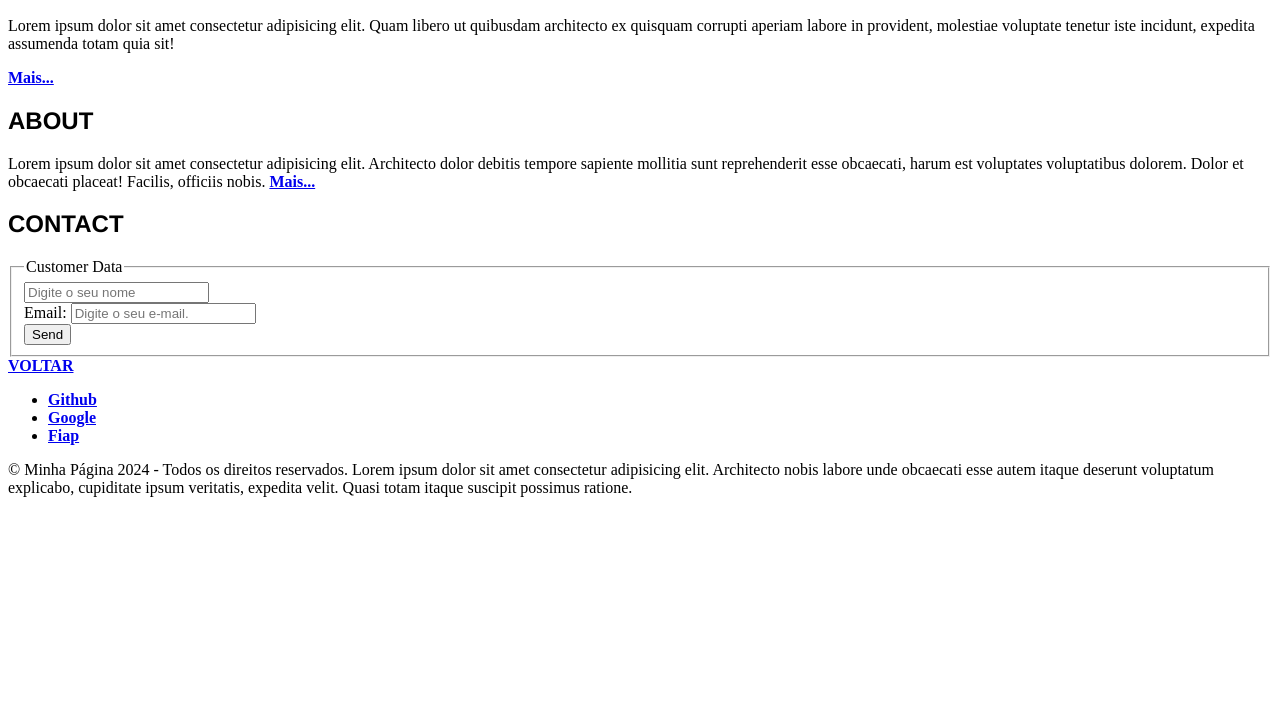
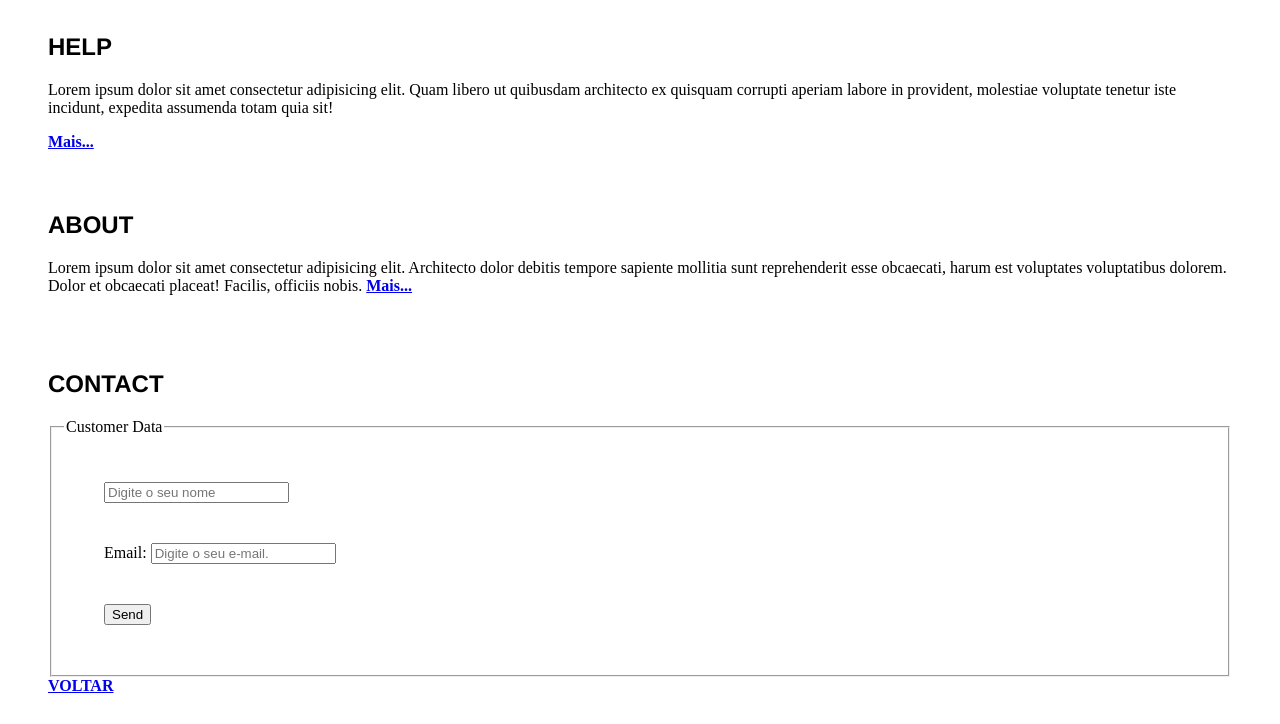
Before and after one commit to marianaroberti/projeto-inicial-h, a plain HTML site: page index.html in a window 1280 px wide. Shown: the part 167-891 px from the top of the page. Before the commit the page ends 800 px from the top, so only its background shows below. Drawn offline with Linux system fonts and the light colour scheme.

Commit message:
margem padding

```diff
--- a/css/estilo.css
+++ b/css/estilo.css
@@ -9,3 +9,4 @@
     }
     a { font-weight: bold;
     }
+    div {padding: 20px;}
```
